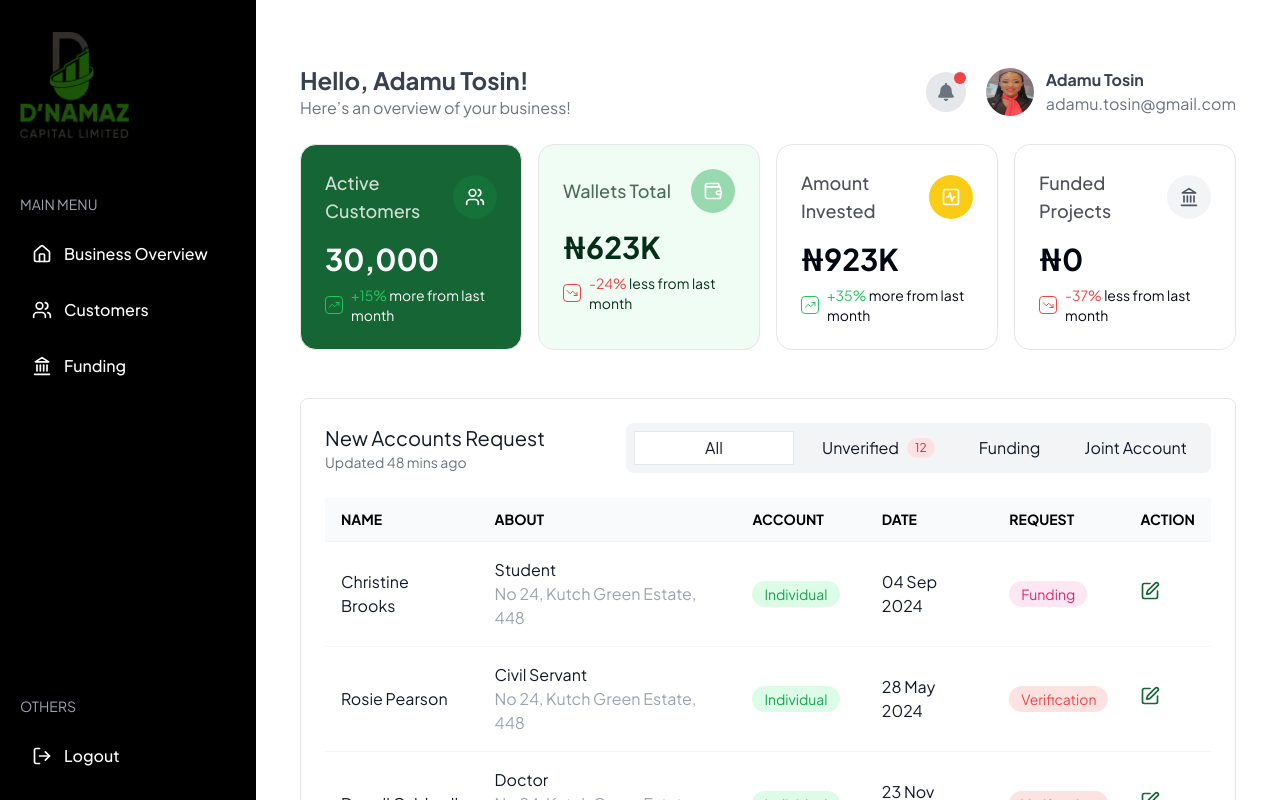
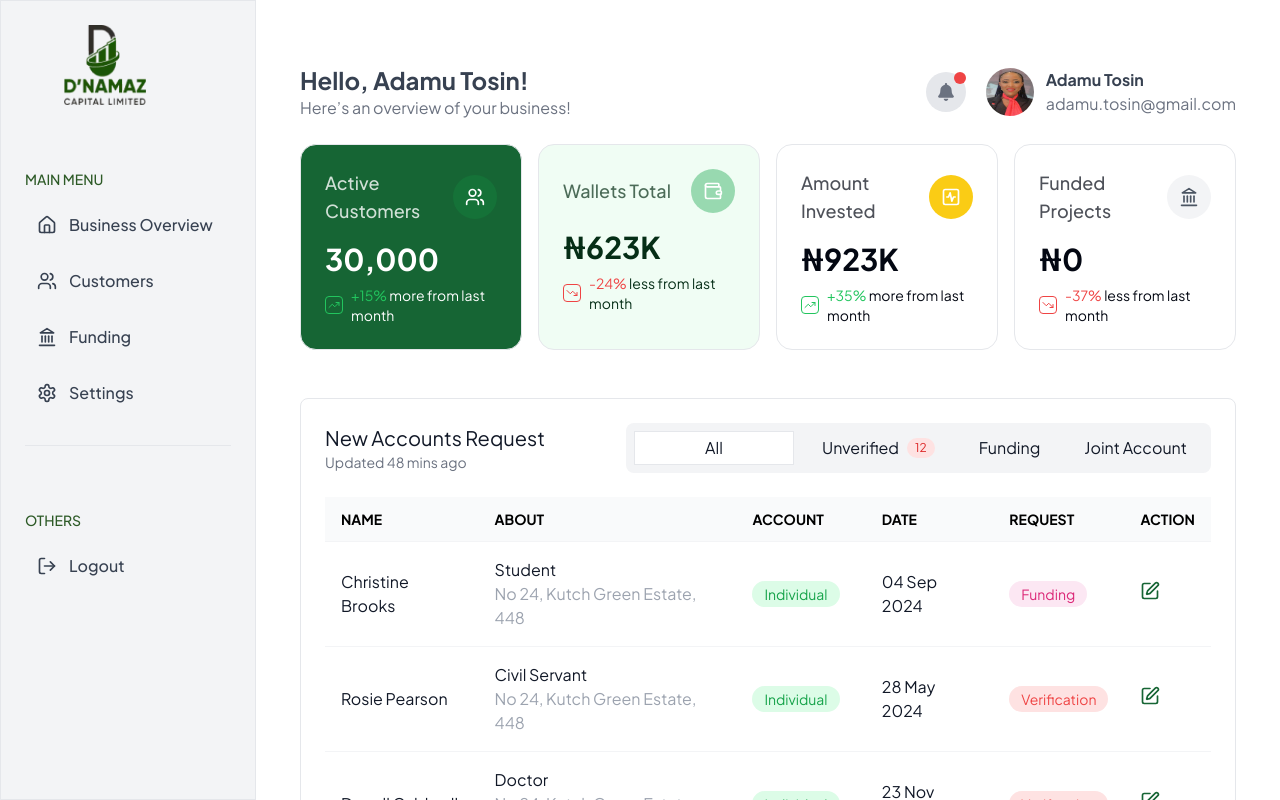
Before and after one commit to AyoMoses1/dnamaz, a Next.js app: page / in a window 1280 px wide. Shown: the top 800 px of the page. Built offline with nearby package versions, Linux system fonts and the light colour scheme.

Commit message:
Refactor Sidebar component to update styling and add icons

```diff
--- a/app/_components/Sidebar.tsx
+++ b/app/_components/Sidebar.tsx
@@ -1,45 +1,73 @@
+import React from 'react';
 import Image from 'next/image';
-import { Home, Users, Landmark, LogOut } from 'lucide-react';
+import Link from 'next/link';
+import { Home, Users, Landmark, Settings, LogOut } from 'lucide-react';
 import dlogo from "@/public/dlogo.png";
+
+const navLinks = [
+  {
+    name: "Business Overview",
+    href: "/",
+    icon: Home,
+  },
+  {
+    name: "Customers",
+    href: "/customers",
+    icon: Users,
+  },
+  {
+    name: "Funding",
+    href: "/funding",
+    icon: Landmark,
+  },
+  {
+    name: "Settings",
+    href: "/settings",
+    icon: Settings,
+  }
+];
 
 const Sidebar = () => {
   return (
-    <div className="w-64 h-screen  bg-black text-white p-5 pt-8 flex flex-col">
+    <div className="w-64 min-h-screen border bg-gray-100 p-6 flex flex-col">
       <div className="h-full">
-        <div className="mb-14">
-          <Image
-          src={dlogo}
-          alt="logo"
-          quality={100}
-        />
+        <div className="mb-16">
+          <div className="relative w-40 h-20">
+            <Image
+              src={dlogo}
+              alt="D'Namaz Capital Limited"
+              layout="fill"
+              quality={80}
+              objectFit="contain"
+              priority
+            />
+          </div>
         </div>
 
-        <div className="text-gray-400 text-sm mb-4">MAIN MENU</div>
+        <div className="text-[#2D5A27] font-medium text-sm mb-4">MAIN MENU</div>
 
-        <div className="space-y-2">
-          <div className="flex items-center space-x-3 p-3 rounded-lg hover:bg-[#2D5A27] cursor-pointer transition-colors">
-            <Home className="w-5 h-5" />
-            <span className="font-medium">Business Overview</span>
-          </div>
+        <div className="space-y-4">
+          {navLinks.map((link, index) => (
+            <Link key={index} href={link.href} className="block">
+              <div className="flex items-center space-x-3 py-2 px-3 rounded-lg text-gray-700 hover:bg-white">
+                <link.icon className="w-5 h-5" />
+                <span className="font-medium">{link.name}</span>
+              </div>
+            </Link>
+          ))}
+        </div>
 
-          <div className="flex items-center space-x-3 p-3 rounded-lg hover:bg-[#2D5A27] cursor-pointer transition-colors">
-            <Users className="w-5 h-5" />
-            <span className="font-medium">Customers</span>
-          </div>
-
-          <div className="flex items-center space-x-3 p-3 rounded-lg hover:bg-[#2D5A27] cursor-pointer transition-colors">
-            <Landmark className="w-5 h-5" />
-            <span className="font-medium">Funding</span>
-          </div>
+<div className="mt-8 pt-8 border-t border-gray-200">
+        <div className="mt-8">
+          <div className="text-[#2D5A27] font-medium text-sm mb-4">OTHERS</div>
+          <Link href="/logout" className="block">
+            <div className="flex items-center space-x-3 py-2 px-3 text-gray-700 hover:bg-white">
+              <LogOut className="w-5 h-5" />
+              <span className="font-medium">Logout</span>
+            </div>
+          </Link>
         </div>
       </div>
-
-      <div className="mt-auto">
-        <div className="text-gray-400 text-sm mb-4">OTHERS</div>
-        <div className="flex items-center space-x-3 p-3 rounded-lg hover:bg-[#2D5A27] cursor-pointer transition-colors">
-            <LogOut className="w-5 h-5" />
-            <span className="font-medium">Logout</span>
-        </div>
       </div>
     </div>
   );
```
